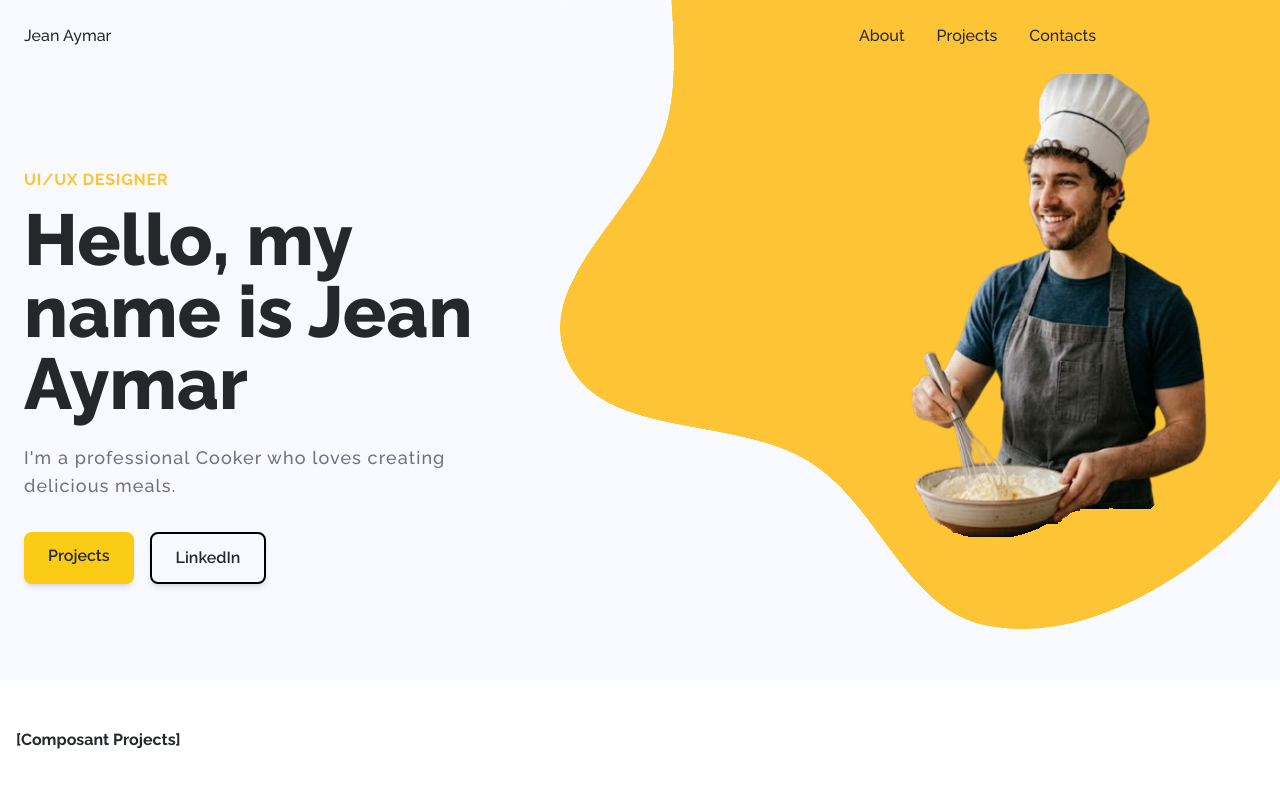
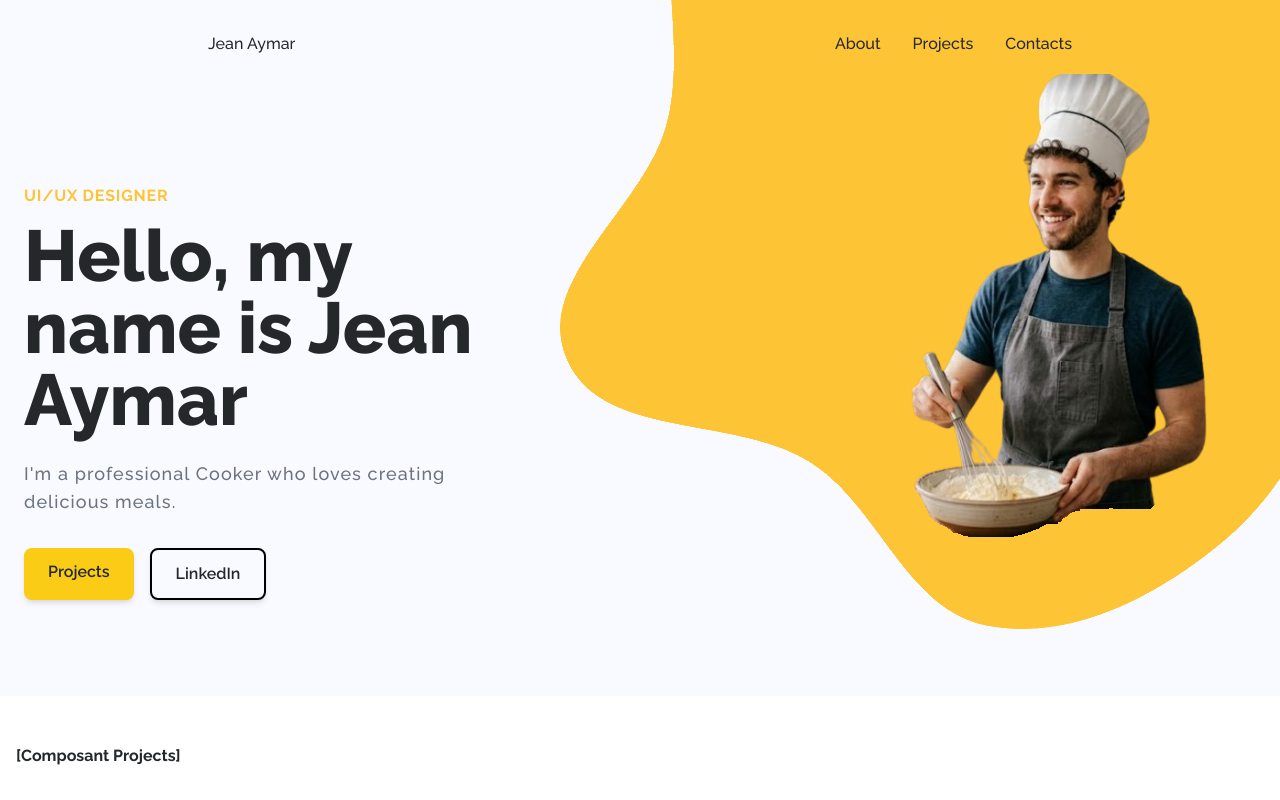
Before and after one commit to trpetit/tp_portfolio_web, a React (Vite) app in the folder portfolio-projet-final/: page / in a window 1280 px wide. Shown: the top 800 px of the page. Built offline with nearby package versions, Linux system fonts and the light colour scheme; a web font is replaced by a local one.

Commit message:
Correction header

```diff
--- a/portfolio-projet-final/src/components/Header.jsx
+++ b/portfolio-projet-final/src/components/Header.jsx
@@ -1,9 +1,9 @@
 function Header({ name }) {
   return (
     <header className="w-full font-sans text-portfolio-dark font-medium bg-portfolio-lightBg">
-      <div className="flex justify-between items-center py-6 px-6">
+      <div className="flex justify-between items-center py-8 px-52">
         <a href="#">{name}</a>
-        <nav className="relative z-50 mr-40">
+        <nav className="relative z-50">
           <ul className="flex items-center gap-8">
             <li><a href="#about">About</a></li>
             <li><a href="#projects">Projects</a></li>
```
